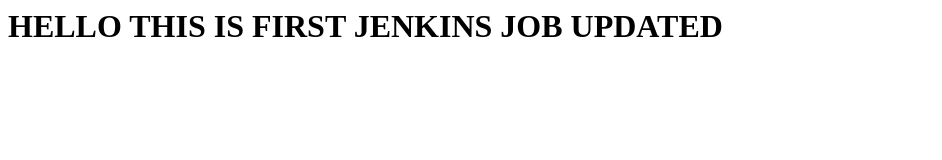
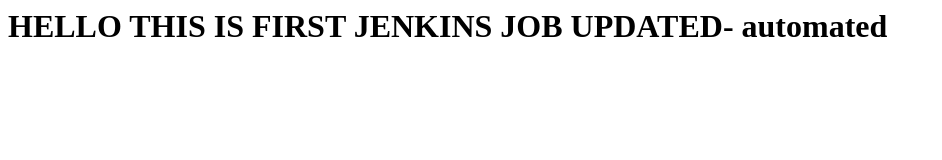
Before and after one commit to samuelstrike/bhutan-app, a plain HTML site: page index.html in a window 1280 px wide. Shown: the whole page, without its empty margins (0-942 px from the left). Drawn offline with Linux system fonts and the light colour scheme.

Commit message:
third update

```diff
--- a/index.html
+++ b/index.html
@@ -1 +1 @@
-<h1> HELLO THIS IS FIRST JENKINS JOB UPDATED</h1>
+<h1> HELLO THIS IS FIRST JENKINS JOB UPDATED- automated</h1>
```
